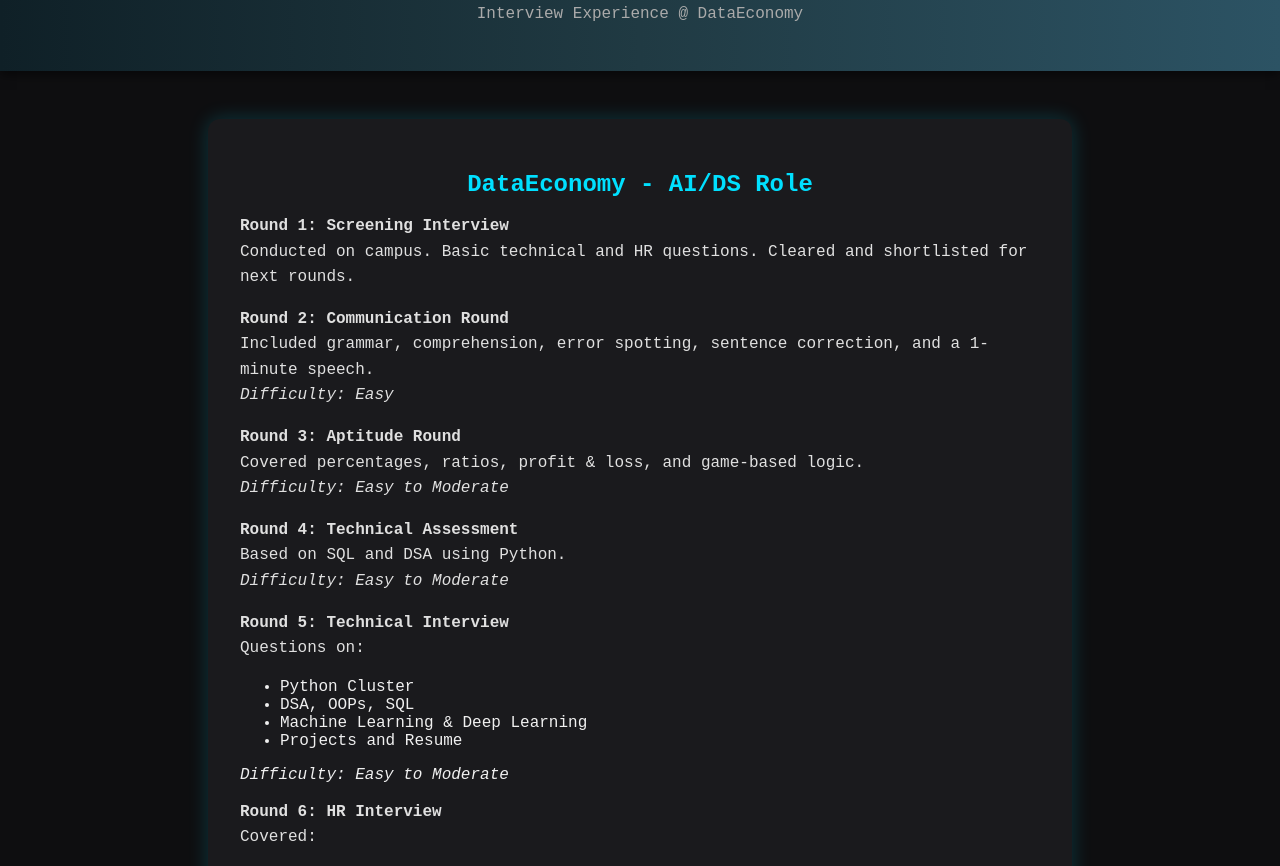
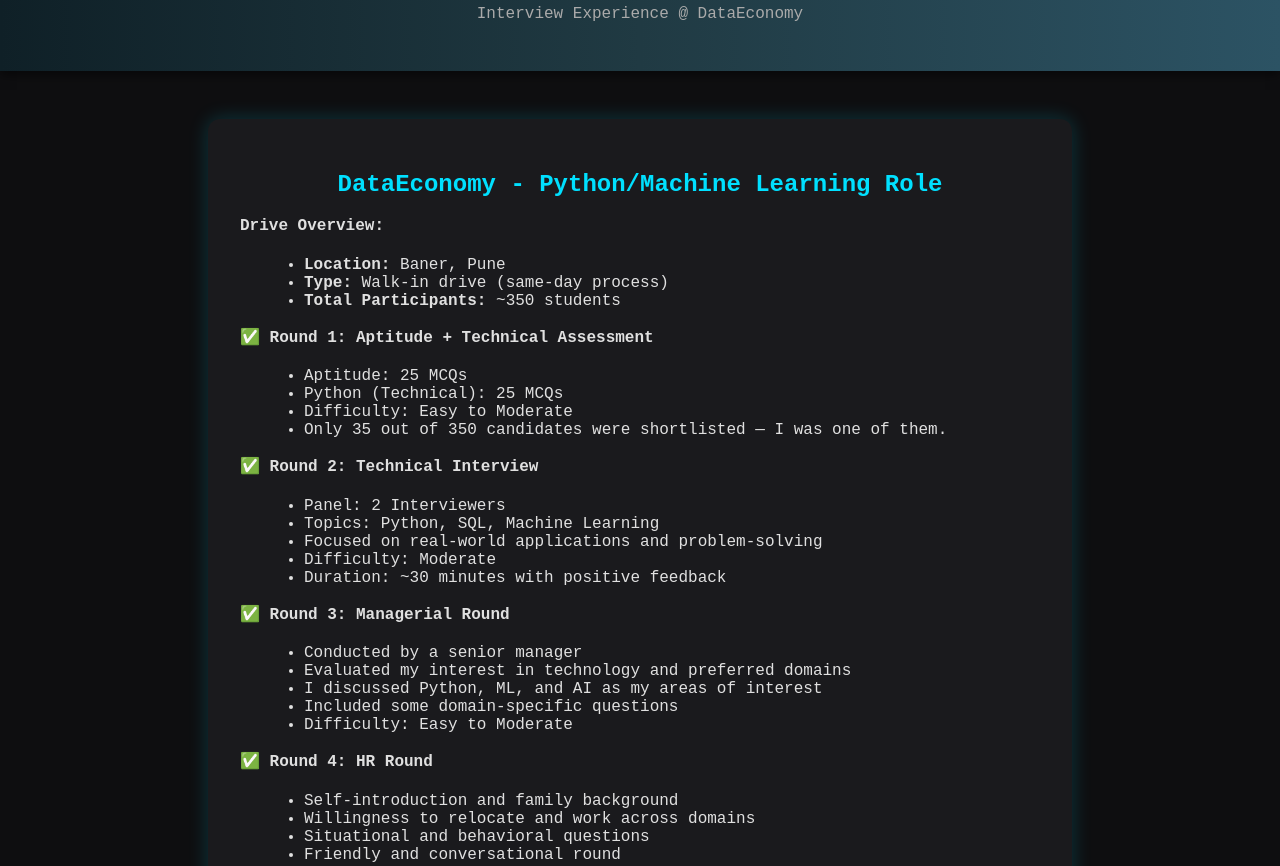
Before and after one commit to rohsak5649/Interview-Experience-hub-, a plain HTML site: page experience/sumit.html in a window 1280 px wide. Shown: the part 80-946 px from the top of the page. Drawn offline with Linux system fonts and the light colour scheme.

Commit message:
Update sumit.html

```diff
--- a/experience/sumit.html
+++ b/experience/sumit.html
@@ -27,6 +27,11 @@
       margin-bottom: 1rem;
     }
 
+    .experience-container ul {
+      margin-left: 1.5rem;
+      color: #e0e0e0;
+    }
+
     .back-button {
       display: block;
       text-align: center;
@@ -52,50 +57,55 @@
   </header>
 
   <div class="experience-container">
-    <h2>DataEconomy - AI/DS Role</h2>
+    <h2>DataEconomy - Python/Machine Learning Role</h2>
 
-    <p><strong>Round 1: Screening Interview</strong><br/>
-    Conducted on campus. Basic technical and HR questions. Cleared and shortlisted for next rounds.
-    </p>
-
-    <p><strong>Round 2: Communication Round</strong><br/>
-    Included grammar, comprehension, error spotting, sentence correction, and a 1-minute speech.<br/>
-    <em>Difficulty: Easy</em>
-    </p>
-
-    <p><strong>Round 3: Aptitude Round</strong><br/>
-    Covered percentages, ratios, profit & loss, and game-based logic.<br/>
-    <em>Difficulty: Easy to Moderate</em>
-    </p>
-
-    <p><strong>Round 4: Technical Assessment</strong><br/>
-    Based on SQL and DSA using Python.<br/>
-    <em>Difficulty: Easy to Moderate</em>
-    </p>
-
-    <p><strong>Round 5: Technical Interview</strong><br/>
-    Questions on:
+    <p><strong>Drive Overview:</strong><br/>
     <ul>
-      <li>Python Cluster</li>
-      <li>DSA, OOPs, SQL</li>
-      <li>Machine Learning & Deep Learning</li>
-      <li>Projects and Resume</li>
-    </ul>
-    <em>Difficulty: Easy to Moderate</em>
-    </p>
-
-    <p><strong>Round 6: HR Interview</strong><br/>
-    Covered:
-    <ul>
-      <li>Self-introduction</li>
-      <li>Family background</li>
-      <li>Situational scenarios</li>
+      <li><strong>Location:</strong> Baner, Pune</li>
+      <li><strong>Type:</strong> Walk-in drive (same-day process)</li>
+      <li><strong>Total Participants:</strong> ~350 students</li>
     </ul>
     </p>
 
-    <p><strong>Result:</strong> Not Selected — but a great learning experience in technical and communication skills.</p>
+    <p><strong>✅ Round 1: Aptitude + Technical Assessment</strong></p>
+    <ul>
+      <li>Aptitude: 25 MCQs</li>
+      <li>Python (Technical): 25 MCQs</li>
+      <li>Difficulty: Easy to Moderate</li>
+      <li>Only 35 out of 350 candidates were shortlisted — I was one of them.</li>
+    </ul>
 
-    <p>This experience was shared by <strong>Sumit Dhavale</strong>.</p>
+    <p><strong>✅ Round 2: Technical Interview</strong></p>
+    <ul>
+      <li>Panel: 2 Interviewers</li>
+      <li>Topics: Python, SQL, Machine Learning</li>
+      <li>Focused on real-world applications and problem-solving</li>
+      <li>Difficulty: Moderate</li>
+      <li>Duration: ~30 minutes with positive feedback</li>
+    </ul>
+
+    <p><strong>✅ Round 3: Managerial Round</strong></p>
+    <ul>
+      <li>Conducted by a senior manager</li>
+      <li>Evaluated my interest in technology and preferred domains</li>
+      <li>I discussed Python, ML, and AI as my areas of interest</li>
+      <li>Included some domain-specific questions</li>
+      <li>Difficulty: Easy to Moderate</li>
+    </ul>
+
+    <p><strong>✅ Round 4: HR Round</strong></p>
+    <ul>
+      <li>Self-introduction and family background</li>
+      <li>Willingness to relocate and work across domains</li>
+      <li>Situational and behavioral questions</li>
+      <li>Friendly and conversational round</li>
+    </ul>
+
+    <p><strong>🎉 Final Result:</strong><br/>
+      After 4–5 days, I received an official confirmation that I was selected by DataEconomy!
+    </p>
+
+    <p>This experience was shared by <strong>Sumit Dhavale</strong>, a friend of Rohan Sakhare.</p>
 
     <a href="../index.html" class="back-button">⬅ Back to Home</a>
   </div>
```
